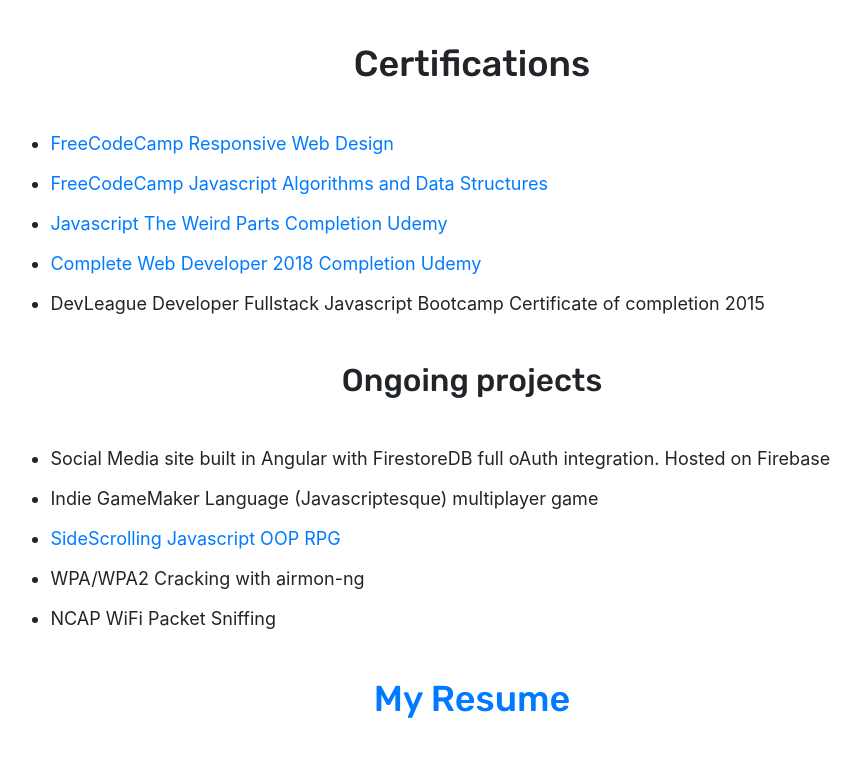
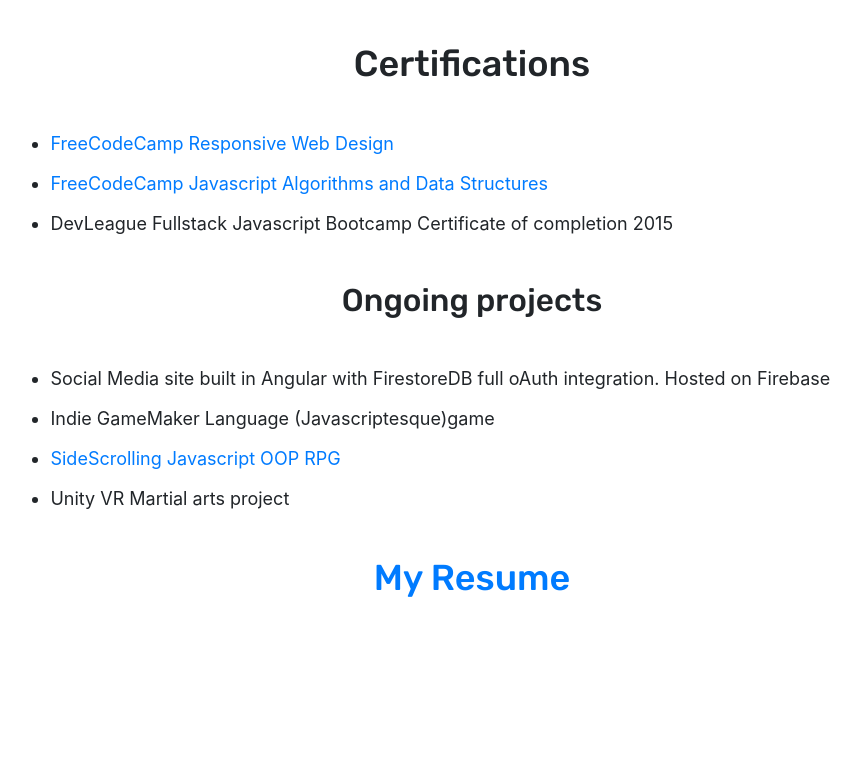
Before and after one commit to Dmeowmixer/reactPortfolio, a Gatsby site: page /projects in a window 1280 px wide. Shown: the part 1831-2588 px from the top of the page, without its empty margins (168-1029 px from the left). After the commit the page ends 2565 px from the top, so only its background shows below. Built offline with nearby package versions, Linux system fonts and the light colour scheme; Gatsby itself is replaced by a stand-in of ours.

Commit message:
edits certifications and ongoing projects sections

```diff
--- a/src/pages/projects.js
+++ b/src/pages/projects.js
@@ -84,17 +84,14 @@
       <ul>
         <li><a href="https://www.freecodecamp.org/certification/ransonikuo/responsive-web-design">FreeCodeCamp Responsive Web Design</a></li>
         <li><a href="https://www.freecodecamp.org/certification/ransonikuo/javascript-algorithms-and-data-structures">FreeCodeCamp Javascript Algorithms and Data Structures</a></li>
-        <li><a href="https://www.udemy.com/understand-javascript/?utm_campaign=email&utm_source=sendgrid.com&utm_medium=email">Javascript The Weird Parts Completion Udemy</a></li>
-        <li><a href="https://www.udemy.com/certificate/UC-93UTQ7WQ/">Complete Web Developer 2018 Completion Udemy</a></li>
-        <li>DevLeague Developer Fullstack Javascript Bootcamp Certificate of completion 2015</li>
+        <li>DevLeague Fullstack Javascript Bootcamp Certificate of completion 2015</li>
       </ul>
       <h3 className="justifyCenter">Ongoing projects</h3>
       <ul>
         <li><p>Social Media site built in Angular with FirestoreDB full oAuth integration. Hosted on Firebase</p></li>
-        <li><p>Indie GameMaker Language (Javascriptesque) multiplayer game</p></li>
+        <li><p>Indie GameMaker Language (Javascriptesque)game</p></li>
         <li><a href="https://github.com/Dmeowmixer/SekainoShigoDakimakura">SideScrolling Javascript OOP RPG</a></li>
-        <li><p>WPA/WPA2 Cracking with airmon-ng</p></li>
-        <li><p>NCAP WiFi Packet Sniffing</p></li>
+        <li><p>Unity VR Martial arts project</p></li>
       </ul>
       <h2 className="justifyCenter"><a href={pdf} target="_blank">My Resume</a></h2>
     </div>
```
